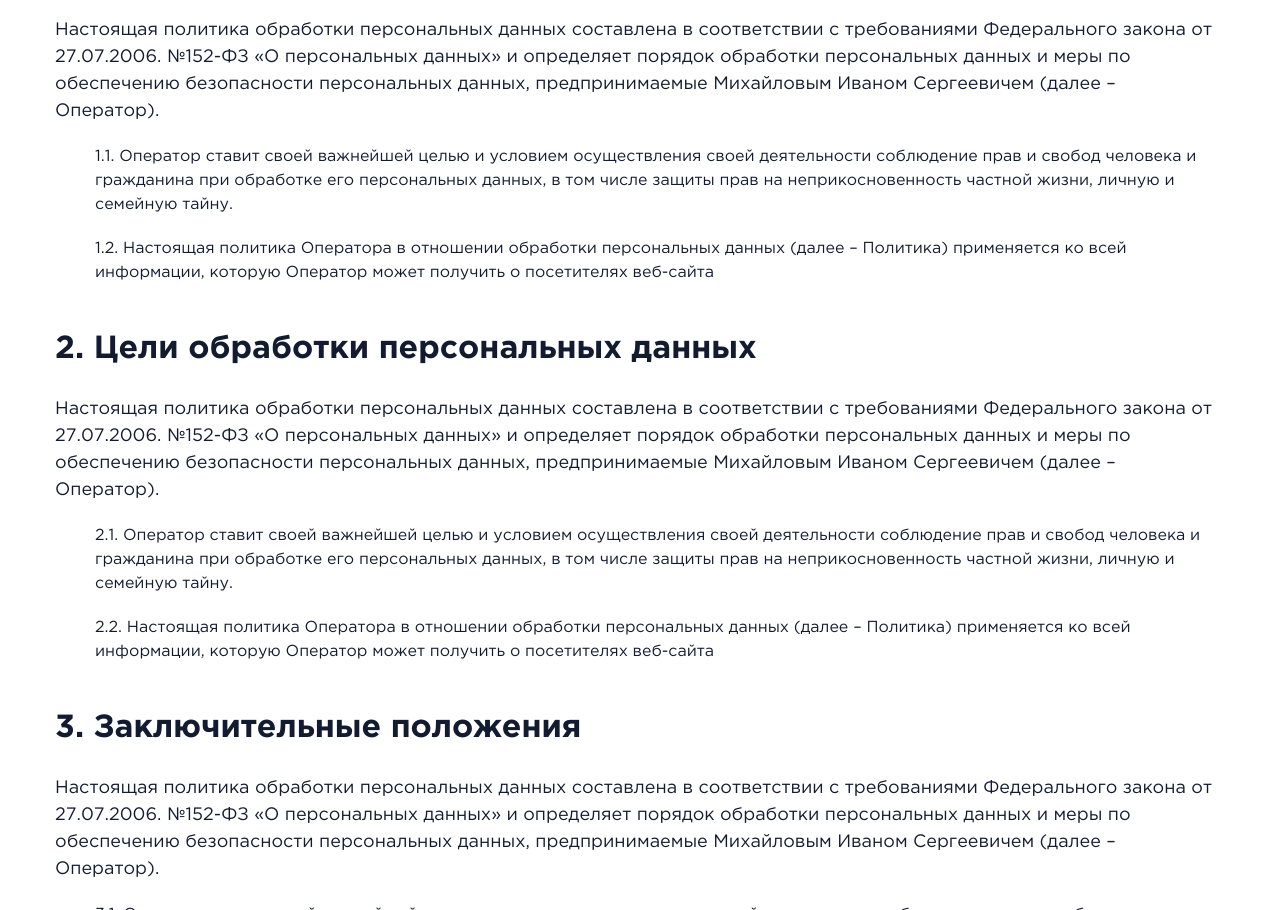
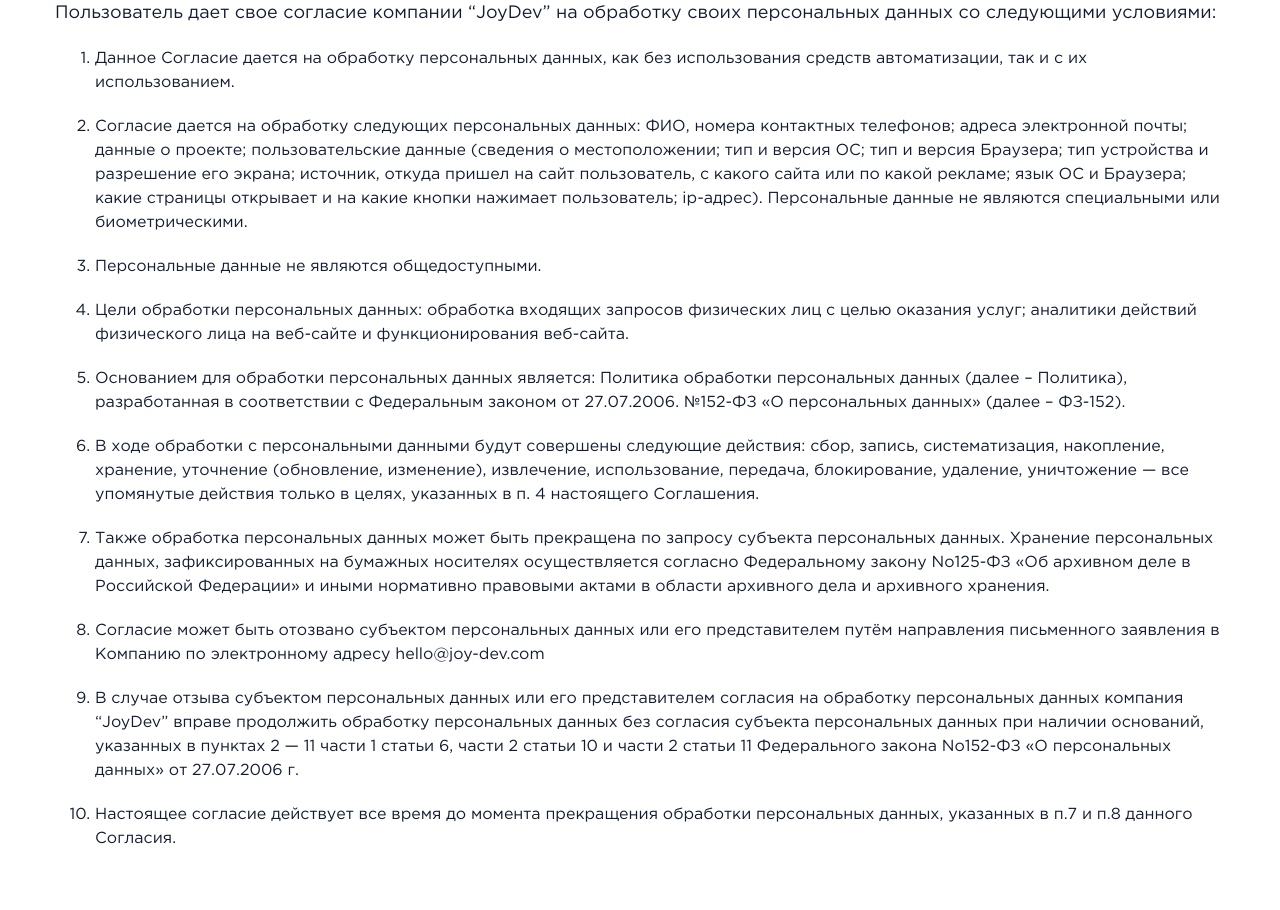
Before and after one commit to IlyaDzh/joy-dev, a website: page app/privacy.html in a window 1280 px wide. Shown: the part 423-1333 px from the top of the page. Drawn offline with Linux system fonts and the light colour scheme.

Commit message:
updated privacy page

```diff
--- a/app/privacy.html
+++ b/app/privacy.html
@@ -60,90 +60,70 @@
             </div>
             <div class="section__title">Политика конфиденциальности</div>
             <div class="privacy-content">
-                <ol class="privacy-list">
-
-                    <div data-aos="fade-up" data-aos-anchor-placement="top-bottom">
-                        <li class="privacy-list__item">
-                            <span class="item__title">Общие положения</span>
-                            <div class="item__description">
-                                Настоящая политика обработки персональных данных составлена в
-                                соответствии с требованиями Федерального закона от 27.07.2006. №152-ФЗ «О персональных
-                                данных» и определяет порядок обработки персональных данных и меры по обеспечению
-                                безопасности персональных данных, предпринимаемые Михайловым Иваном Сергеевичем (далее –
-                                Оператор).
-                            </div>
-                            <ol class="item-list">
-                                <li class="item-list__item">
-                                    Оператор ставит своей важнейшей целью и условием осуществления своей деятельности
-                                    соблюдение прав и свобод человека и гражданина при обработке его персональных
-                                    данных, в
-                                    том числе защиты прав на неприкосновенность частной жизни, личную и семейную тайну.
-                                </li>
-                                <li class="item-list__item">
-                                    Настоящая политика Оператора в отношении обработки персональных данных (далее –
-                                    Политика) применяется ко всей информации, которую Оператор может получить о
-                                    посетителях
-                                    веб-сайта
-                                </li>
-                            </ol>
+                <div data-aos="fade-up" data-aos-anchor-placement="top-bottom">
+                    <div class="privacy__description">
+                        Пользователь, отправляя заявку на сайте joy-dev.com, принимает настоящее Согласие на
+                        обработку персональных данных (далее — Согласие). Действуя свободно, своей волей и в своем
+                        интересе, а также подтверждая свою дееспособность, Пользователь дает свое согласие компании
+                        “JoyDev” на обработку своих персональных данных со следующими условиями:
+                    </div>
+                    <ol class="privacy__list">
+                        <li class="privacy__list-item">
+                            Данное Согласие дается на обработку персональных данных, как без использования средств
+                            автоматизации, так и с их использованием.
                         </li>
-                    </div>
-
-                    <div data-aos="fade-up" data-aos-anchor-placement="top-bottom">
-                        <li class="privacy-list__item">
-                            <span class="item__title">Цели обработки персональных данных</span>
-                            <div class="item__description">
-                                Настоящая политика обработки персональных данных составлена в
-                                соответствии с требованиями Федерального закона от 27.07.2006. №152-ФЗ «О персональных
-                                данных» и определяет порядок обработки персональных данных и меры по обеспечению
-                                безопасности персональных данных, предпринимаемые Михайловым Иваном Сергеевичем (далее –
-                                Оператор).
-                            </div>
-                            <ol class="item-list">
-                                <li class="item-list__item">
-                                    Оператор ставит своей важнейшей целью и условием осуществления своей деятельности
-                                    соблюдение прав и свобод человека и гражданина при обработке его персональных
-                                    данных, в
-                                    том числе защиты прав на неприкосновенность частной жизни, личную и семейную тайну.
-                                </li>
-                                <li class="item-list__item">
-                                    Настоящая политика Оператора в отношении обработки персональных данных (далее –
-                                    Политика) применяется ко всей информации, которую Оператор может получить о
-                                    посетителях
-                                    веб-сайта
-                                </li>
-                            </ol>
+                        <li class="privacy__list-item">
+                            Согласие дается на обработку следующих персональных данных: ФИО, номера контактных
+                            телефонов; адреса электронной почты; данные о проекте; пользовательские данные (сведения
+                            о местоположении; тип и версия ОС; тип и версия Браузера; тип устройства и разрешение
+                            его экрана; источник, откуда пришел на сайт пользователь, с какого сайта или по какой
+                            рекламе; язык ОС и Браузера; какие страницы открывает и на какие кнопки нажимает
+                            пользователь; ip-адрес). Персональные данные не являются специальными или
+                            биометрическими.
                         </li>
-                    </div>
-
-                    <div data-aos="fade-up" data-aos-anchor-placement="top-bottom">
-                        <li class="privacy-list__item">
-                            <span class="item__title">Заключительные положения</span>
-                            <div class="item__description">
-                                Настоящая политика обработки персональных данных составлена в
-                                соответствии с требованиями Федерального закона от 27.07.2006. №152-ФЗ «О персональных
-                                данных» и определяет порядок обработки персональных данных и меры по обеспечению
-                                безопасности персональных данных, предпринимаемые Михайловым Иваном Сергеевичем (далее –
-                                Оператор).
-                            </div>
-                            <ol class="item-list">
-                                <li class="item-list__item">
-                                    Оператор ставит своей важнейшей целью и условием осуществления своей деятельности
-                                    соблюдение прав и свобод человека и гражданина при обработке его персональных
-                                    данных, в
-                                    том числе защиты прав на неприкосновенность частной жизни, личную и семейную тайну.
-                                </li>
-                                <li class="item-list__item">
-                                    Настоящая политика Оператора в отношении обработки персональных данных (далее –
-                                    Политика) применяется ко всей информации, которую Оператор может получить о
-                                    посетителях
-                                    веб-сайта
-                                </li>
-                            </ol>
+                        <li class="privacy__list-item">
+                            Персональные данные не являются общедоступными.
                         </li>
-                    </div>
-
-                </ol>
+                        <li class="privacy__list-item">
+                            Цели обработки персональных данных: обработка входящих запросов физических лиц с целью
+                            оказания услуг; аналитики действий физического лица на веб-сайте и функционирования
+                            веб-сайта.
+                        </li>
+                        <li class="privacy__list-item">
+                            Основанием для обработки персональных данных является: Политика обработки персональных
+                            данных (далее – Политика), разработанная в соответствии с Федеральным законом от
+                            27.07.2006. №152-ФЗ «О персональных данных» (далее – ФЗ-152).
+                        </li>
+                        <li class="privacy__list-item">
+                            В ходе обработки с персональными данными будут совершены следующие действия: сбор,
+                            запись, систематизация, накопление, хранение, уточнение (обновление, изменение),
+                            извлечение, использование, передача, блокирование, удаление, уничтожение — все
+                            упомянутые действия только в целях, указанных в п. 4 настоящего Соглашения.
+                        </li>
+                        <li class="privacy__list-item">
+                            Также обработка персональных данных может быть прекращена по запросу субъекта
+                            персональных данных. Хранение персональных данных, зафиксированных на бумажных носителях
+                            осуществляется согласно Федеральному закону No125-ФЗ «Об архивном деле в Российской
+                            Федерации» и иными нормативно правовыми актами в области архивного дела и архивного
+                            хранения.
+                        </li>
+                        <li class="privacy__list-item">
+                            Согласие может быть отозвано субъектом персональных данных или его представителем путём
+                            направления письменного заявления в Компанию по электронному адресу hello@joy-dev.com
+                        </li>
+                        <li class="privacy__list-item">
+                            В случае отзыва субъектом персональных данных или его представителем согласия на
+                            обработку персональных данных компания “JoyDev” вправе продолжить обработку персональных
+                            данных без согласия субъекта персональных данных при наличии оснований, указанных в
+                            пунктах 2 — 11 части 1 статьи 6, части 2 статьи 10 и части 2 статьи 11 Федерального
+                            закона No152-ФЗ «О персональных данных» от 27.07.2006 г.
+                        </li>
+                        <li class="privacy__list-item">
+                            Настоящее согласие действует все время до момента прекращения обработки персональных
+                            данных, указанных в п.7 и п.8 данного Согласия.
+                        </li>
+                    </ol>
+                </div>
             </div>
         </div>
     </section>
--- /dev/null
+++ b/app/scss/_privacy.scss
@@ -0,0 +1,33 @@
+.privacy {
+    &__description {
+        margin-top: 23px;
+        font-size: 18px;
+        margin-bottom: 20px;
+    }
+
+    &__list {
+        padding-left: 40px;
+        list-style: decimal;
+
+        &-item {
+            margin-bottom: 20px;
+        }
+    }
+}
+
+@media (max-width: 991px) {
+    .privacy {
+        &__description {
+            font-size: 14px;
+            margin: 16px 0;
+        }
+
+        &__list {
+            font-size: 14px;
+
+            &-item {
+                margin-bottom: 10px;
+            }
+        }
+    }
+}
--- a/app/scss/index.scss
+++ b/app/scss/index.scss
@@ -1,5 +1,6 @@
 @import "./variables.scss";
 @import "./fonts.scss";
+@import "./privacy.scss";
 
 body {
     font-family: "Gotham Pro Regular", sans-serif;
@@ -1049,49 +1050,6 @@
 
         .btn {
             margin: 0 auto;
-        }
-    }
-}
-
-.privacy {
-    &-list {
-        counter-reset: my-counter;
-
-        &__item {
-            margin-bottom: 40px;
-            counter-increment: my-counter;
-
-            &::before {
-                content: counter(my-counter) ". ";
-                font-family: Gotham Pro Bold;
-                font-size: 32px;
-            }
-
-            .item {
-                &__title {
-                    font-family: Gotham Pro Bold;
-                    font-size: 32px;
-                }
-
-                &__description {
-                    margin-top: 23px;
-                    font-size: 18px;
-                    margin-bottom: 20px;
-                }
-
-                &-list {
-                    padding-left: 40px;
-
-                    &__item {
-                        margin-bottom: 20px;
-                        counter-increment: my-counter-inner;
-
-                        &::before {
-                            content: counter(my-counter) "."counter(my-counter-inner) ". ";
-                        }
-                    }
-                }
-            }
         }
     }
 }
@@ -2033,37 +1991,6 @@
         }
     }
 
-    .privacy {
-        &-list {
-            &__item {
-                margin-bottom: 30px;
-
-                .item {
-                    &__title {
-                        font-size: 16px;
-                    }
-
-                    &__description {
-                        font-size: 14px;
-                        margin: 16px 0;
-                    }
-
-                    &-list {
-                        font-size: 14px;
-
-                        &__item {
-                            margin-bottom: 10px;
-                        }
-                    }
-                }
-
-                &::before {
-                    font-size: 16px;
-                }
-            }
-        }
-    }
-
     .modal {
         &__title {
             font-size: 20px;
```
Also changed, not shown: app/css/index.css.
